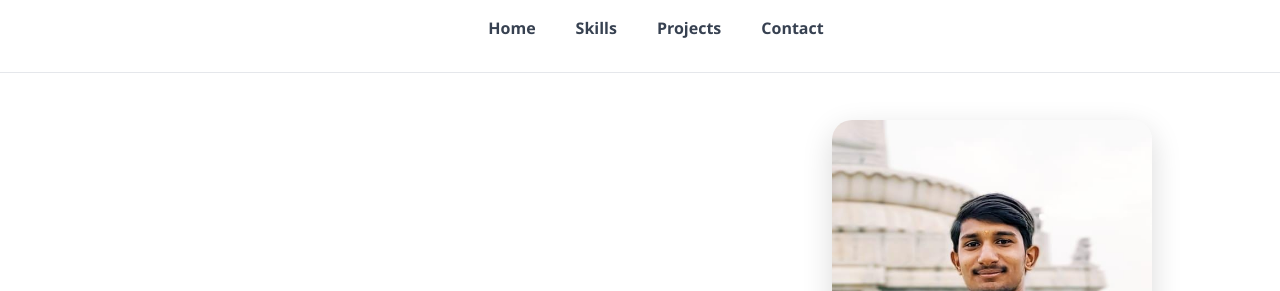
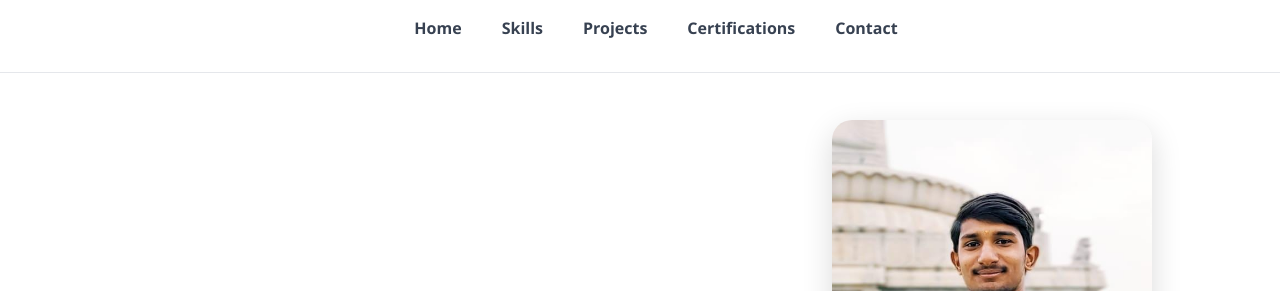
Before and after one commit to Jashwanth-1128/jsportfolio, a plain HTML site: page index.html in a window 1280 px wide. Shown: the top 291 px of the page. Drawn offline with nearby package versions, Linux system fonts and the light colour scheme.

Commit message:
Add files via upload

```diff
--- a/index.html
+++ b/index.html
@@ -171,6 +171,7 @@ button.send{
     <li><a href="#home">Home</a></li>
     <li><a href="#skills">Skills</a></li>
     <li><a href="#projects">Projects</a></li>
+    <li><a href="#certificates">Certifications</a></li>
     <li><a href="#contact">Contact</a></li>
   </ul>
 </nav>
@@ -231,6 +232,7 @@ button.send{
     <p>A modern Wedding invitation cards Website.(Present in Processing)</p>
   </div>
 </section>
+
 <section id="certificates" class="container my-5">
   <h2 class="text-center mb-4">Certificates</h2>
 
```
